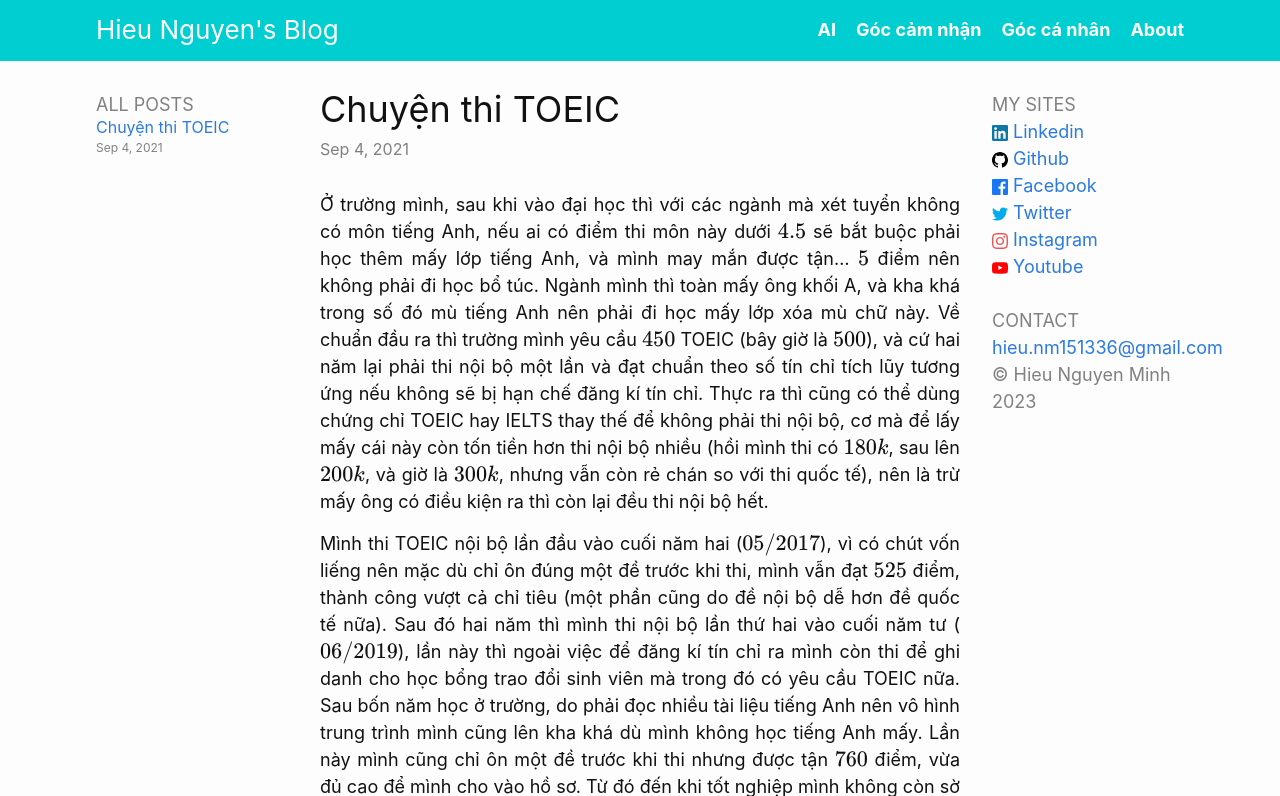
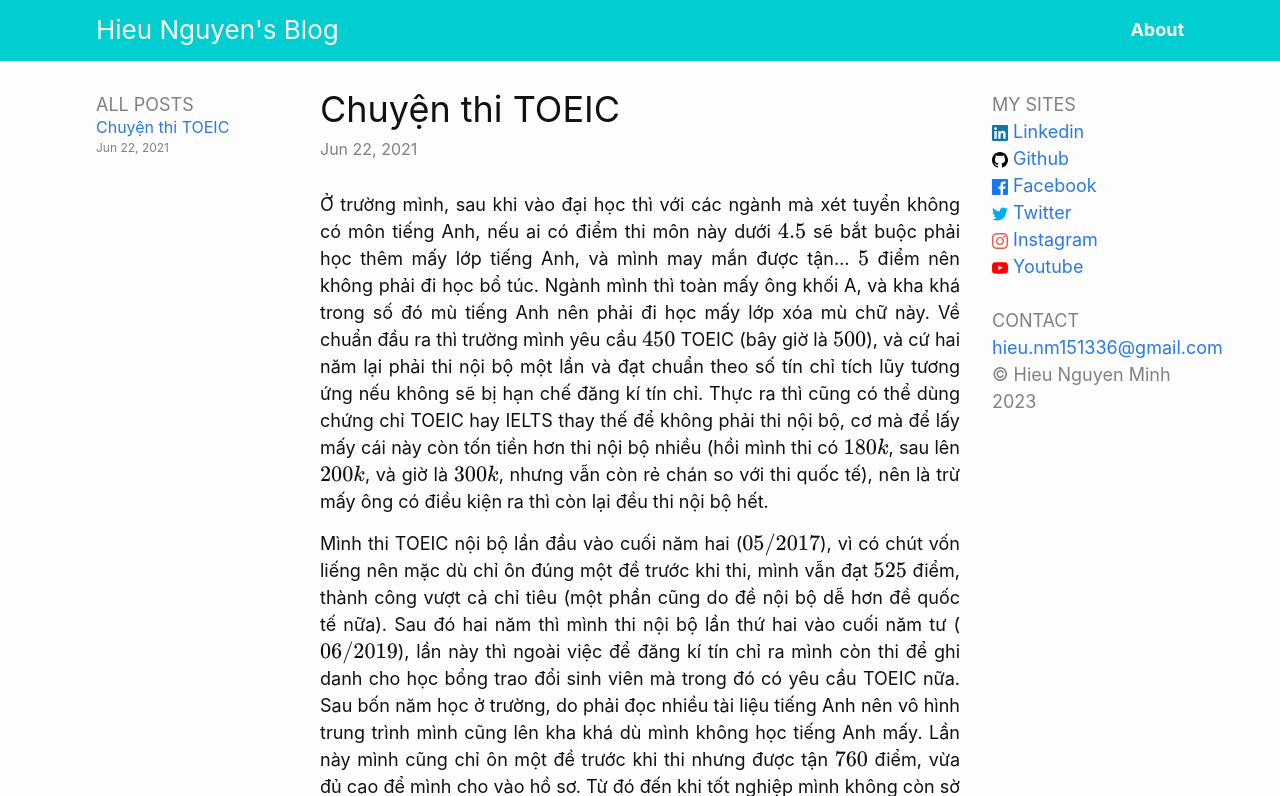
Before and after one commit to hieunm44/hieuproxo.github.io, a Jekyll site: the page built from _posts/2021-06-22-toeic.md, in a window 1280 px wide and 900 px high, cut to the strip 0-796 px from the top of the window. Built offline with Jekyll 4.4.1, drawn with Linux system fonts in a browser that asks for light colours; formulas are drawn with MathJax 3.

Commit message:
updated posts

```diff
--- a/_posts/2021-06-22-after-uni1.md
+++ b/_posts/2021-06-22-toeic.md
@@ -1,7 +1,7 @@
 ---
 layout: post
 title: Chuyện thi TOEIC
-date: 2021-09-04 19:05:25 +0700
+date: 2021-06-22
 ---
 
 Ở trường mình, sau khi vào đại học thì với các ngành mà xét tuyển không có môn tiếng Anh, nếu ai có điểm thi môn này dưới $4.5$ sẽ bắt buộc phải học thêm mấy lớp tiếng Anh, và mình may mắn được tận... $5$ điểm nên không phải đi học bổ túc. Ngành mình thì toàn mấy ông khối A, và kha khá trong số đó mù tiếng Anh nên phải đi học mấy lớp xóa mù chữ này. Về chuẩn đầu ra thì trường mình yêu cầu $450$ TOEIC (bây giờ là $500$), và cứ hai năm lại phải thi nội bộ một lần và đạt chuẩn theo số tín chỉ tích lũy tương ứng nếu không sẽ bị hạn chế đăng kí tín chỉ. Thực ra thì cũng có thể dùng chứng chỉ TOEIC hay IELTS thay thế để không phải thi nội bộ, cơ mà để lấy mấy cái này còn tốn tiền hơn thi nội bộ nhiều (hồi mình thi có $180k$, sau lên $200k$, và giờ là $300k$, nhưng vẫn còn rẻ chán so với thi quốc tế), nên là trừ mấy ông có điều kiện ra thì còn lại đều thi nội bộ hết.
--- a/blog2-entmt/blog2.md
+++ /dev/null
@@ -1,5 +0,0 @@
----
-layout: home-entmt
-title: Góc cảm nhận
-categories:
----
--- a/blog3-personal/blog3.md
+++ /dev/null
@@ -1,4 +0,0 @@
----
-layout: home-personal
-title: Góc cá nhân
----
```
Also changed, not shown: blog1-ai/blog1.md (deleted, +0 -5 lines), about/about.md (renamed from blog4-about/blog4.md).
